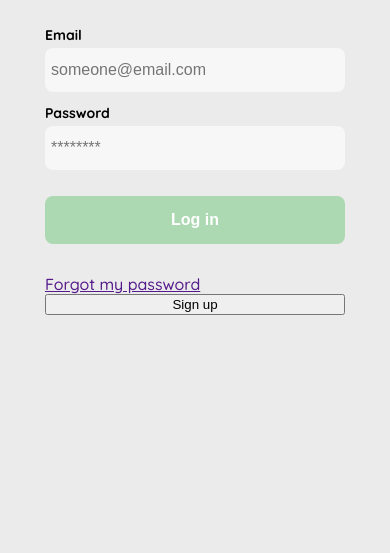
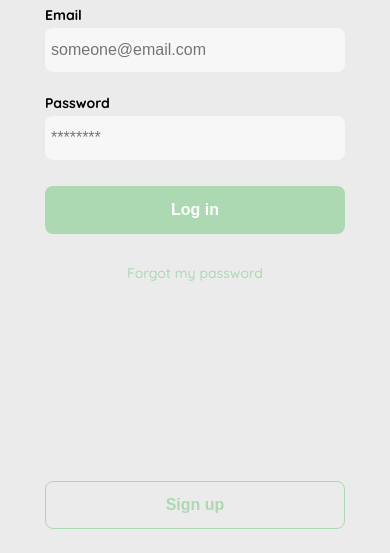
Before and after one commit to carlosberserker01/PracticalFrontEnd, a plain HTML site: page clase3.html in a window 390 px wide. Shown: the part 291-844 px from the top of the page. Drawn offline with Linux system fonts and the light colour scheme.

Commit message:
UPDATE finish clase3.html

```diff
--- a/clase3.html
+++ b/clase3.html
@@ -45,7 +45,11 @@
       flex-direction: column;
     }
     .form a{
-      /* prueba de que aqui me quede */
+      color: var(--hospital-green);
+      font-size: var(--sm);
+      text-align: center;
+      text-decoration: none;
+      margin-bottom: 52px;
     }
     .label{
       font-size: var(--sm);
@@ -61,11 +65,25 @@
       padding: 6px;
       margin-bottom: 12px;
     }
+    .input-email{
+      margin-bottom: 22px;
+    }
     .primary-button{
       background-color: var(--hospital-green);
       border-radius: 8px;
       border: none;
       color: var(--white);
+      width: 100%;
+      cursor: pointer;
+      font-size: var(--md);
+      font-weight: bold;
+      height: 48px;
+    }
+    .secondary-button{
+      background-color: rgb(235, 235, 235);
+      border-radius: 8px;
+      border: 1px solid  var(--hospital-green);
+      color: var(--hospital-green);
       width: 100%;
       cursor: pointer;
       font-size: var(--md);
@@ -80,6 +98,12 @@
       .logo{
         display: block;
       }
+      .secondary-button {
+        width: 300px;
+        position: absolute;
+        bottom: 0;
+        margin-bottom: 24px;
+    }
     }
   </style>
 </head>
```
